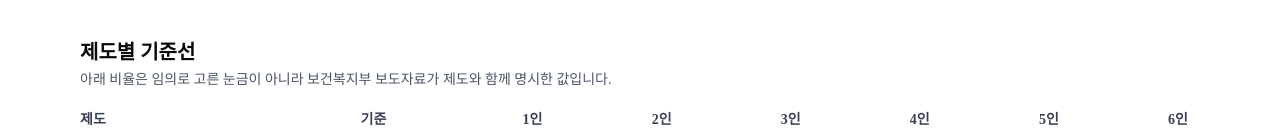
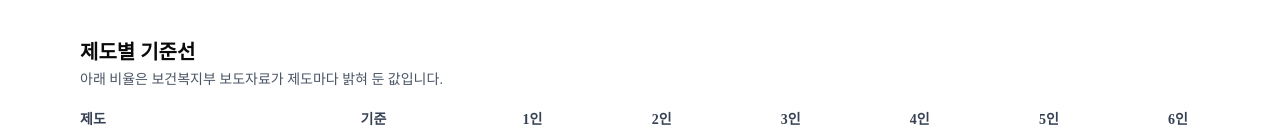
Before and after one commit to jihogitgit/benefits, a Next.js app: page /median-income in a window 1280 px wide. Shown: the part 820-952 px from the top of the page. Built offline with nearby package versions, Linux system fonts and the light colour scheme; no server answers.

Commit message:
중위소득 계산기 안내문의 '~가 아니라 ~입니다' 대구 두 곳을 평서문으로 푼다

```diff
--- a/src/app/(site)/median-income/page.tsx
+++ b/src/app/(site)/median-income/page.tsx
@@ -65,7 +65,7 @@ export default function MedianIncomePage() {
       <section className="mt-10">
         <h2 className="mb-1 text-xl font-bold">제도별 기준선</h2>
         <p className="mb-3 text-sm text-gray-600">
-          아래 비율은 임의로 고른 눈금이 아니라 보건복지부 보도자료가 제도와 함께 명시한 값입니다.
+          아래 비율은 보건복지부 보도자료가 제도마다 밝혀 둔 값입니다.
         </p>
         <div className="overflow-x-auto">
           <table className="w-full min-w-[640px] border-collapse text-sm">
@@ -109,7 +109,7 @@ export default function MedianIncomePage() {
             {MEDIAN_INCOME_SOURCE.label}
           </a>
           의 표를 그대로 옮긴 값입니다. 실제 자격은 세전 소득이 아니라 소득인정액(소득평가액 + 재산의 소득환산액)으로
-          판정하는 제도가 많아, 계산 결과는 <b className="font-semibold">가늠자</b>이지 판정이 아닙니다.
+          판정하는 제도가 많아 계산 결과는 <b className="font-semibold">가늠자</b>로만 봐 주세요.
           신청 전에 각 지원금의 공식 페이지에서 확인하세요.
         </p>
         <p className="mt-3 text-sm">
```
